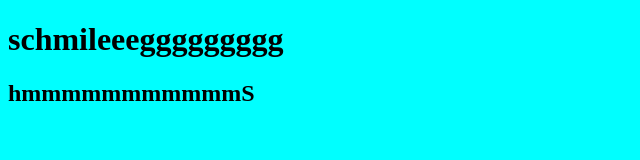
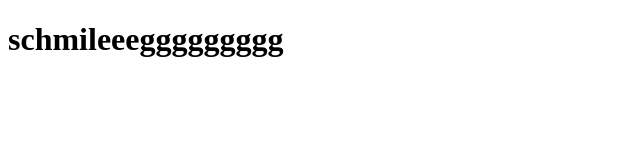
Before and after one commit to rayanmishra/test-git-repo, a plain HTML site: page index.html in a window 1280 px wide. Shown: the whole page, without its empty margins (0-640 px from the left). Drawn offline with Linux system fonts and the light colour scheme.

Commit message:
time travel done

```diff
--- a/index.html
+++ b/index.html
@@ -4,11 +4,9 @@
     <meta charset="UTF-8" />
     <meta http-equiv="X-UA-Compatible" content="IE=edge" />
     <meta name="viewport" content="width=device-width, initial-scale=1.0" />
-    <link rel="stylesheet" href="style.css" />
     <title>Document</title>
   </head>
   <body>
     <h1>schmileeeggggggggg</h1>
-    <h2>hmmmmmmmmmmmS</h2>
   </body>
 </html>
```
